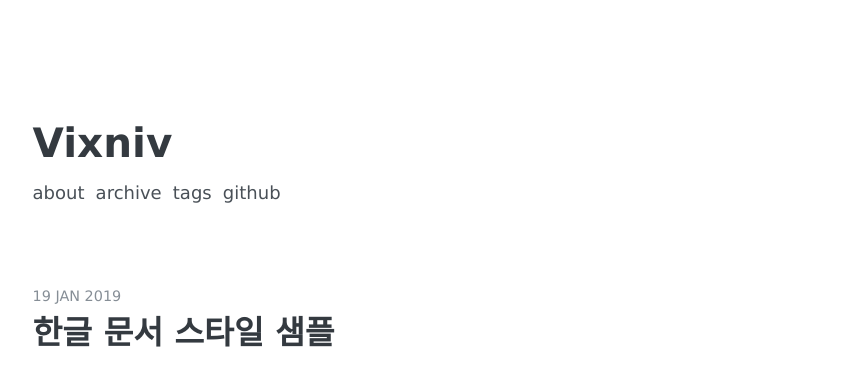
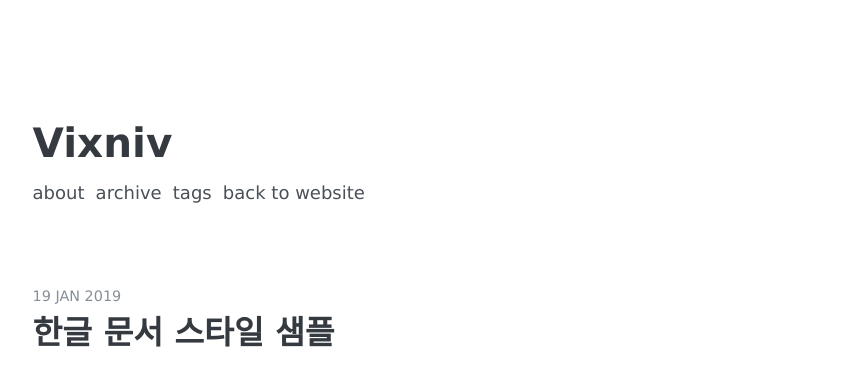
Before and after one commit to vixniv/myBlog, a Jekyll site: the page built from index.html, in a window 1280 px wide. Shown: the top 368 px of the page, without its empty margins (210-1068 px from the left). Built offline with Jekyll 4.4.1, drawn with Linux system fonts in a browser that asks for light colours; some web fonts are replaced; the list of posts is cut into pages by our own code.

Commit message:
Update _config.yml

```diff
--- a/_config.yml
+++ b/_config.yml
@@ -61,8 +61,8 @@ nav:
     url:            "/archive"
   - name:           "Tags"
     url:            "/tags"
-  - name:           "Github"
-    url:            "https://github.com/vixniv"
+  - name:           "Back to website"
+    url:            "https://vixniv.com/"
 
 # Sass
 sass:
```
